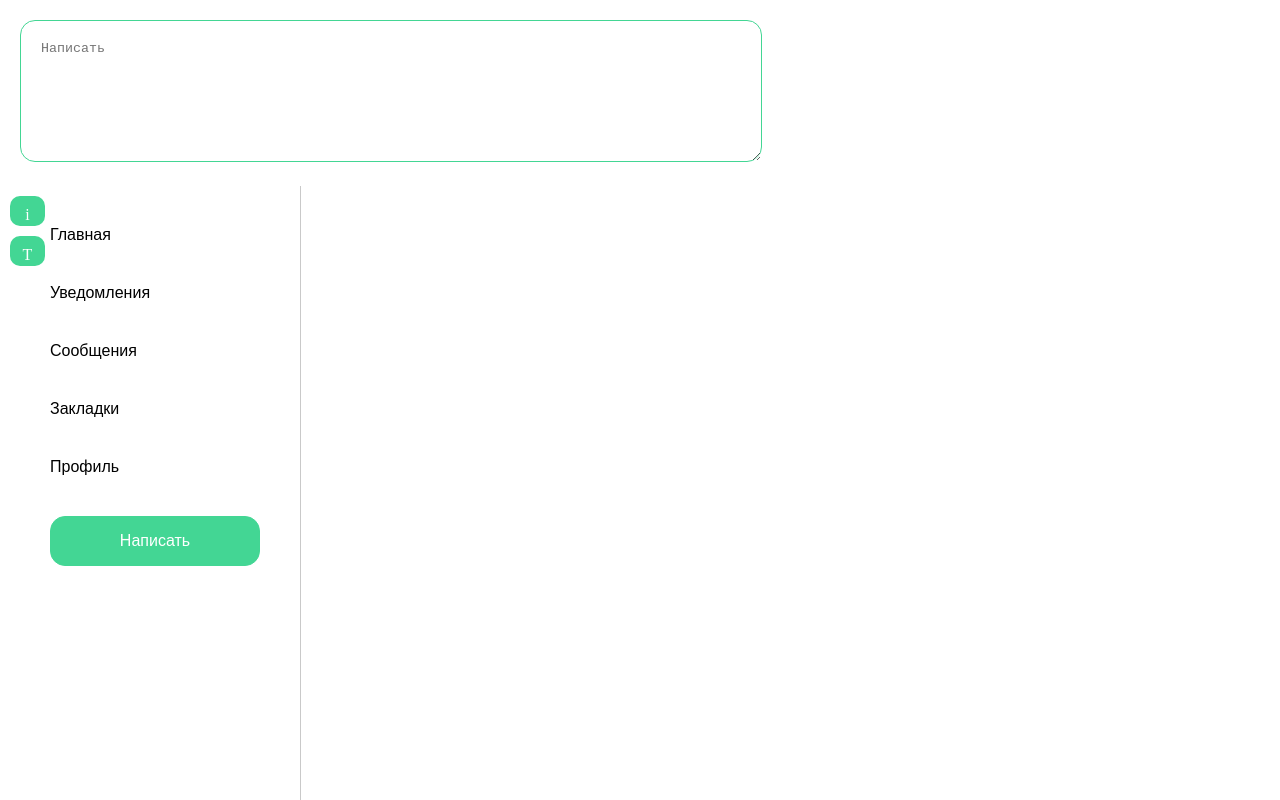
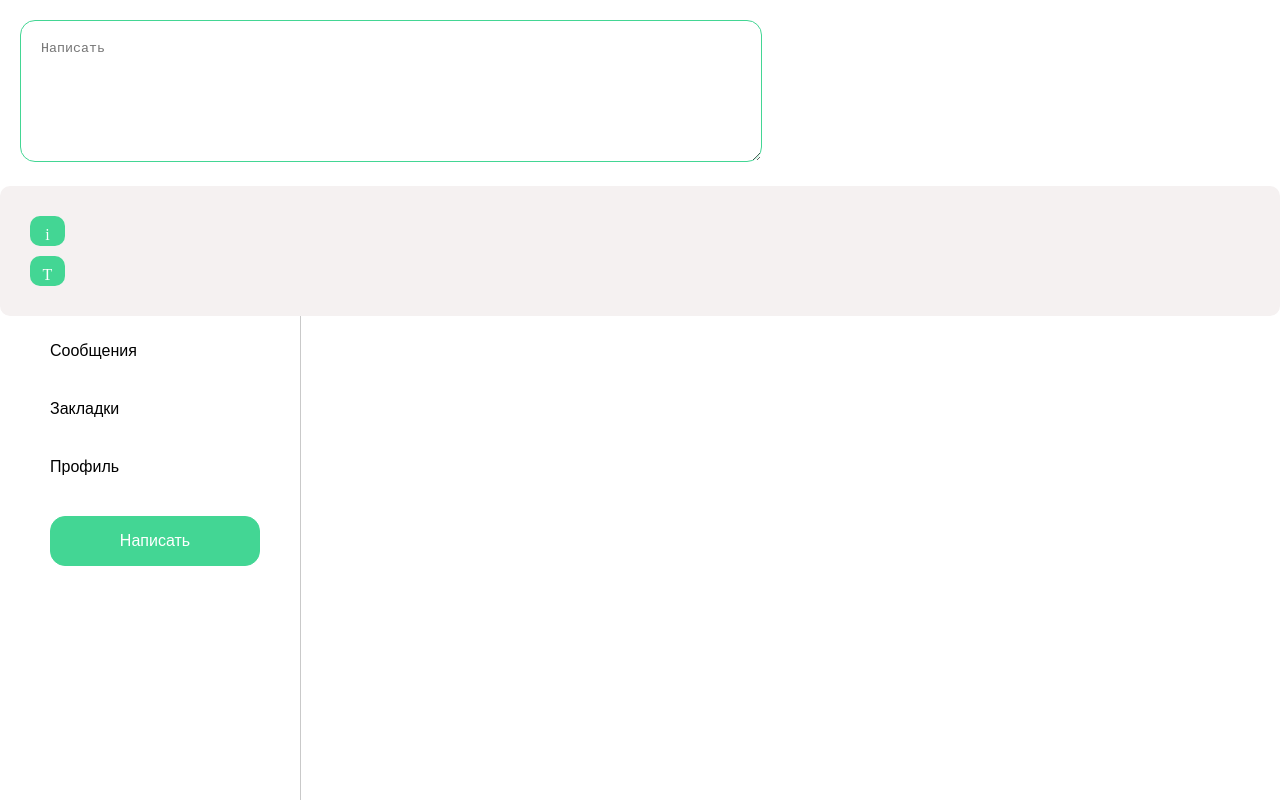
Before and after one commit to oksanaBir/social-net, a React app: page / in a window 1280 px wide. Built offline with nearby package versions, Linux system fonts and the light colour scheme.

Commit message:
new import added

```diff
--- a/src/components/App.js
+++ b/src/components/App.js
@@ -2,6 +2,7 @@ import React from 'react';
 import MenuWrapper from '../ui/MenuWrapper';
 import TextArea from '../ui/TextArea';
 import Icon from '../ui/Icon';
+import PostWrapper from '../ui/PostWrapper';
 import "../styles/styles.less";
 
 export default function App() {
@@ -9,8 +10,10 @@ export default function App() {
         <>
             <TextArea style={{ left: '500px' }}/>
             <MenuWrapper />
-            <Icon>i</Icon>
-            <Icon>T</Icon>
+            <PostWrapper>
+                <Icon>i</Icon>
+                <Icon>T</Icon>
+            </PostWrapper>
         </>
     );
 }
--- a/src/styles/styles.less
+++ b/src/styles/styles.less
@@ -4,6 +4,7 @@
 @import './menuItem.less';
 @import './menuWrapper.less';
 @import './textarea.less';
+@import './postWrapper.less';
 
 @green: #43D694;
 @hoverGreen: #40c288;
```
